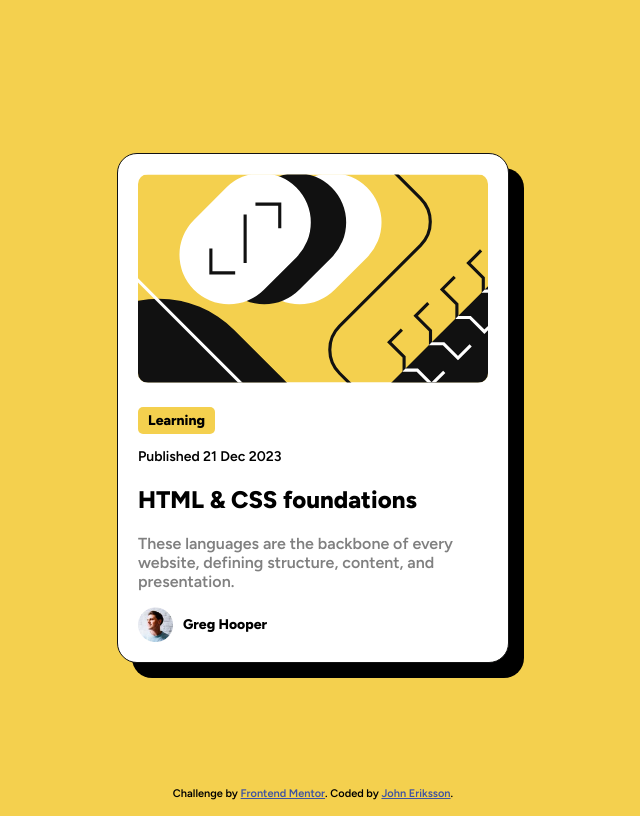
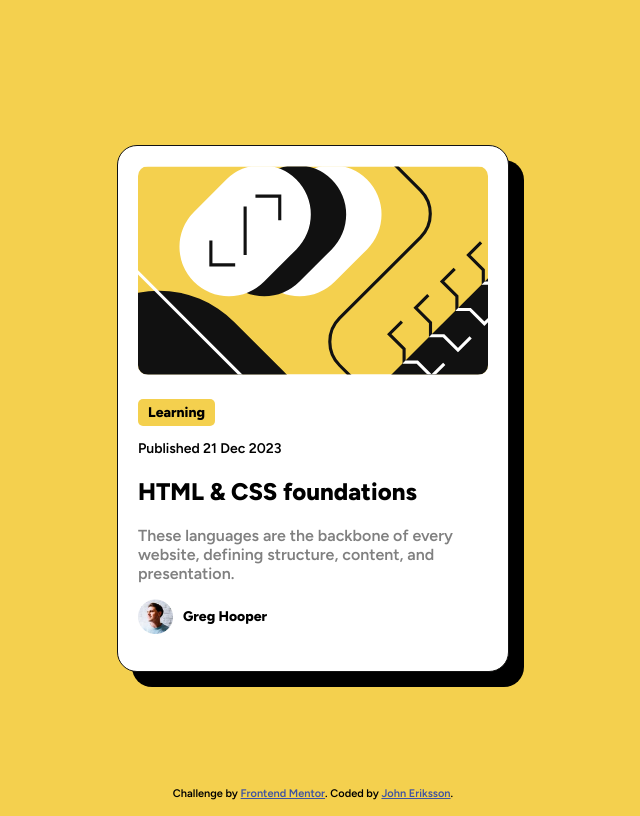
Before and after one commit to Johneriksson88/FEM-blog-preview-card, a plain HTML site: page index.html in a window 1280 px wide. Shown: the whole page, without its empty margins (327-967 px from the left). Drawn offline with Linux system fonts and the light colour scheme.

Commit message:
Change card height

```diff
--- a/style.css
+++ b/style.css
@@ -27,6 +27,7 @@ p {
   border: 1px solid var(--neutral-black);
   border-radius: 20px;
   box-shadow: 15px 15px black;
+  height: 485px;
 }
 
 .card > img {
```
